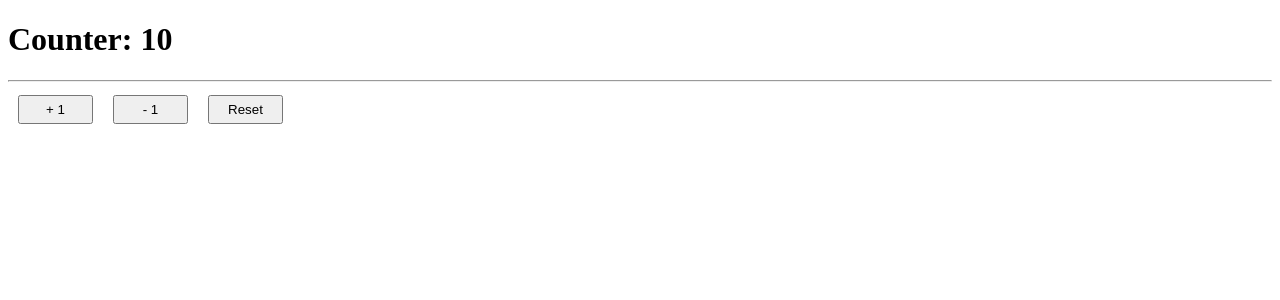
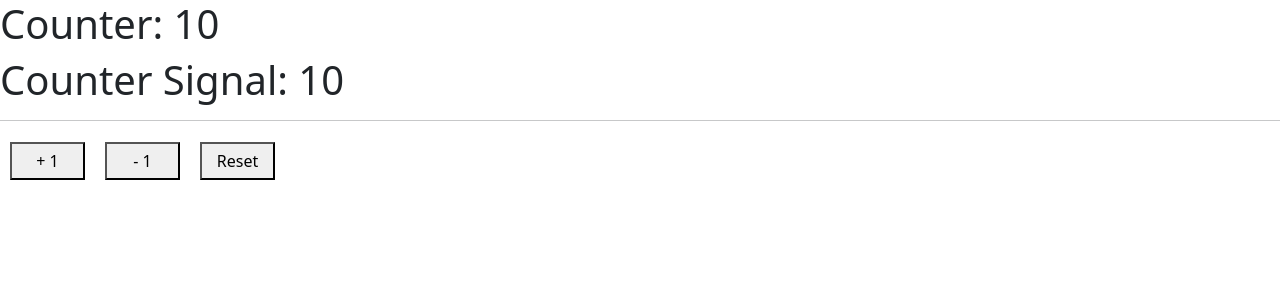
Before and after one commit to jhongmez/Angular19Bases, an Angular app: page / in a window 1280 px wide. Shown: the top 300 px of the page. Built offline with nearby package versions, Linux system fonts and the light colour scheme.

Commit message:
✅ BI-0002 (CounterPage): Use signals

```diff
--- a/src/app/pages/counter/counter-page.component.html
+++ b/src/app/pages/counter/counter-page.component.html
@@ -1,4 +1,6 @@
 <h1>Counter: {{ counter }}</h1>
+<!-- Para mostrar el valor actual del signal -->
+<h1>Counter Signal: {{ counterSignal() }}</h1>
 <hr>
 <button (click)="increaseBy(1)"> + 1 </button>
 <button (click)="increaseBy(-1)"> - 1 </button>
--- a/src/app/pages/counter/counter-page.component.ts
+++ b/src/app/pages/counter/counter-page.component.ts
@@ -1,4 +1,4 @@
-import { Component } from "@angular/core";
+import { Component, signal } from "@angular/core";
 
 @Component({
 	selector: "app-counter-page",
@@ -14,12 +14,16 @@ import { Component } from "@angular/core";
 export class CounterPageComponent {
 
 	public counter: number = 10;
+	public counterSignal = signal(10);
 
 	increaseBy( value: number ) {
 		this.counter += value;
+		// * La forma correcta de actualizar un signal es con el método update
+		this.counterSignal.update( (current) => current + value)
 	}
 
 	resetCounter() {
-		this.counter = 10;
+		this.counter = 0;
+		this.counterSignal.set(0);
 	}
 }
--- a/src/index.html
+++ b/src/index.html
@@ -6,6 +6,7 @@
   <base href="/">
   <meta name="viewport" content="width=device-width, initial-scale=1">
   <link rel="icon" type="image/x-icon" href="favicon.ico">
+  <link href="https://cdn.jsdelivr.net/npm/bootstrap@5.3.3/dist/css/bootstrap.min.css" rel="stylesheet" integrity="sha384-QWTKZyjpPEjISv5WaRU9OFeRpok6YctnYmDr5pNlyT2bRjXh0JMhjY6hW+ALEwIH" crossorigin="anonymous">
 </head>
 <body>
   <app-root></app-root>
```
